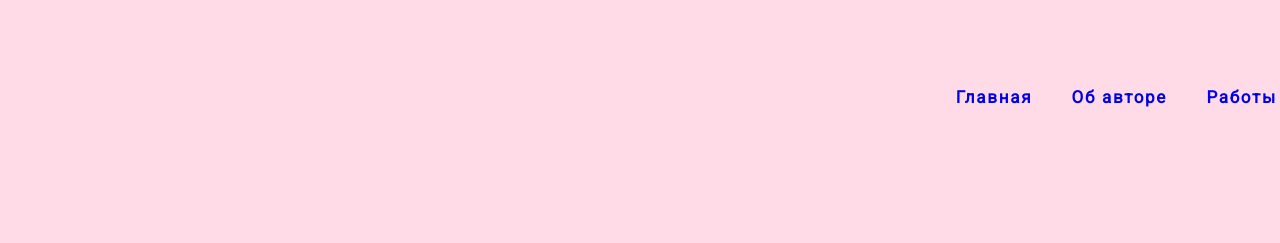
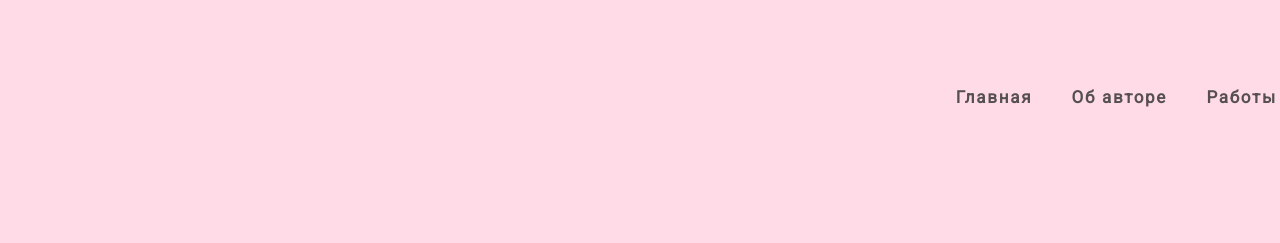
Before and after one commit to powder-rose/homework-CV, a plain HTML site: page index.html in a window 1280 px wide. Shown: the top 243 px of the page. Drawn offline with Linux system fonts and the light colour scheme.

Commit message:
fixed links

```diff
--- a/style.css
+++ b/style.css
@@ -3,8 +3,8 @@
 .header {
     background-color: rgba(255, 219, 232, 1);
     position: absolute;
-    width: 100vw;
-    height: 700px;
+    width: 100%;
+    height: 70vh;
     left: 0px;
     top: -6px;
     font-family: 'Roboto', sans-serif;
@@ -30,6 +30,7 @@
 
 a {
     text-decoration: none;
+    color: #554F4F;
 }
 
 a:visited {
```
